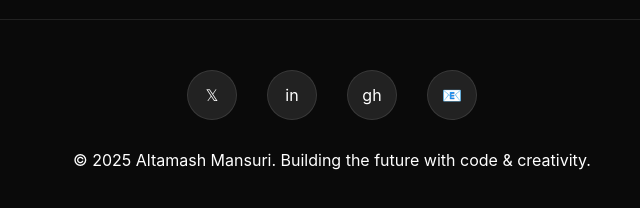
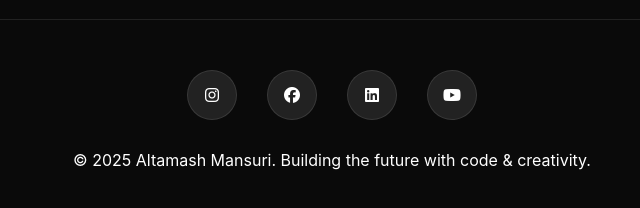
Before and after one commit to altamashdev/portfolio, a plain HTML site: page index.html in a window 1280 px wide. Shown: the part 3832-4040 px from the top of the page, 308-948 px from the left. Drawn offline with Linux system fonts and the light colour scheme.

Commit message:
Update index.html

```diff
--- a/index.html
+++ b/index.html
@@ -4,6 +4,7 @@
     <meta charset="UTF-8">
     <meta name="viewport" content="width=device-width, initial-scale=1.0">
     <title>Altamash Mansuri - Full Stack Developer</title>
+    <link rel="stylesheet" href="https://cdnjs.cloudflare.com/ajax/libs/font-awesome/6.7.2/css/all.min.css" integrity="sha512-Evv84Mr4kqVGRNSgIGL/F/aIDqQb7xQ2vcrdIwxfjThSH8CSR7PBEakCr51Ck+w+/U6swU2Im1vVX0SVk9ABhg==" crossorigin="anonymous" referrerpolicy="no-referrer" />
     <style>
         * {
             margin: 0;
@@ -725,10 +726,10 @@
 
     <footer>
         <div class="social-links">
-            <a href="#" class="social-link">𝕏</a>
-            <a href="#" class="social-link">in</a>
-            <a href="#" class="social-link">gh</a>
-            <a href="#" class="social-link">📧</a>
+            <a href="https://www.instagram.com/altamash.dev/" class="social-link"><i class="fa-brands fa-instagram"></i></a>
+            <a href="https://www.facebook.com/altamashma064" class="social-link"><i class="fa-brands fa-facebook"></i></a>
+            <a href="https://www.linkedin.com/in/altamashmansuri/" class="social-link"><i class="fa-brands fa-linkedin"></i></a>
+            <a href="#" class="social-link"><i class="fa-brands fa-youtube"></i></a>
         </div>
         <p>&copy; 2025 Altamash Mansuri. Building the future with code & creativity.</p>
     </footer>
```
